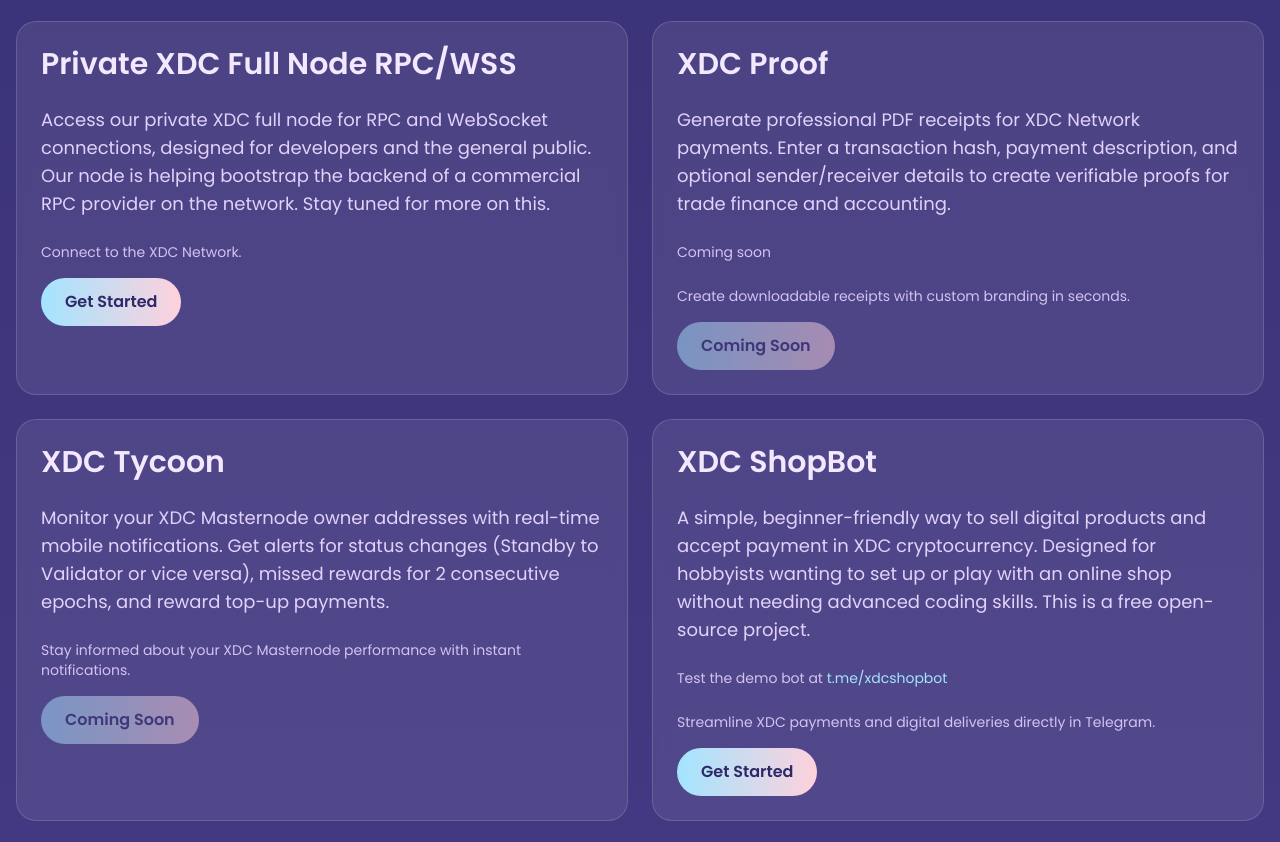
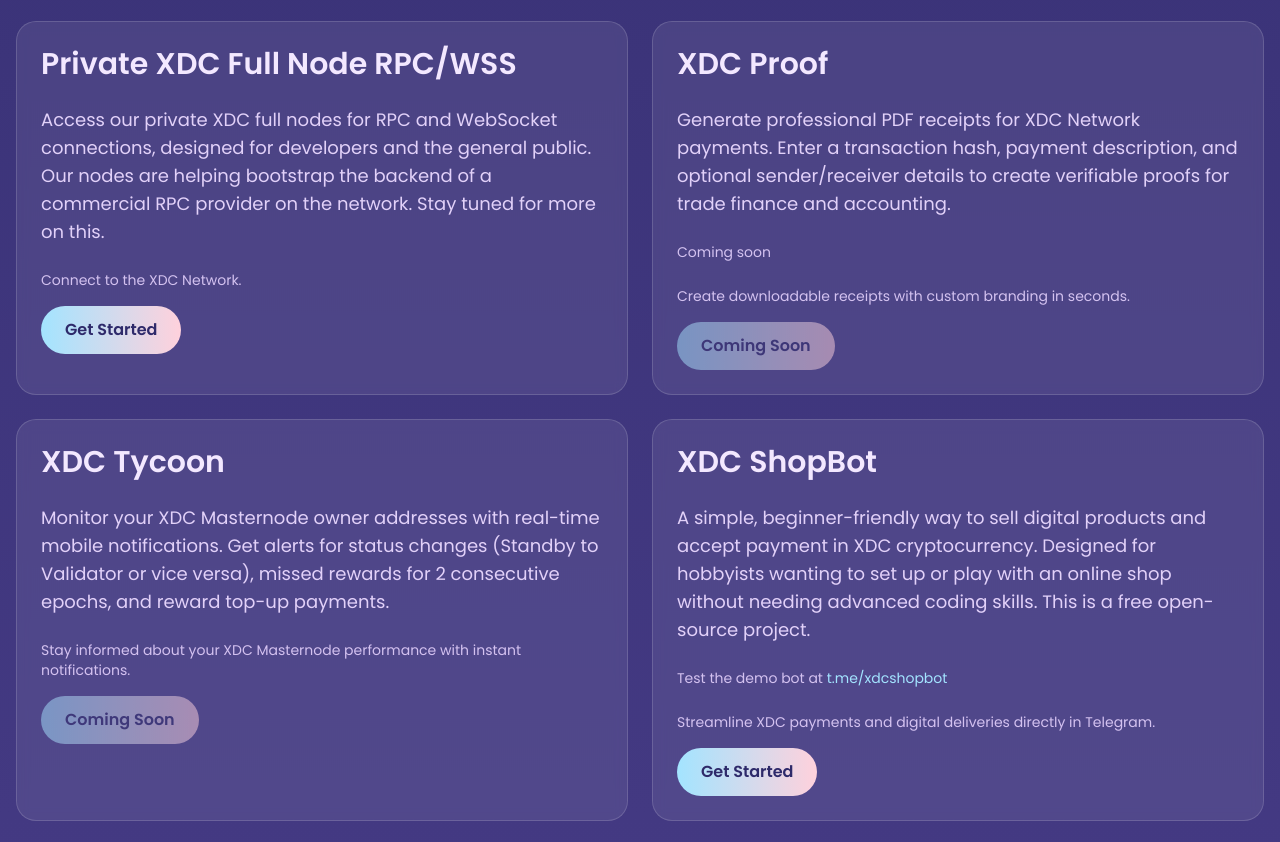
Before and after one commit to s4njk4n/XDCOutpost, a plain HTML site: page index.html in a window 1280 px wide. Shown: the part 1437-2279 px from the top of the page. Drawn offline with nearby package versions, Linux system fonts and the light colour scheme.

Commit message:
Update index.html

```diff
--- a/index.html
+++ b/index.html
@@ -347,7 +347,7 @@
         </div>
         <div class="card hover-effect">
           <h3 class="text-3xl font-semibold text-[#F3E8FF] mb-6 max-sm:text-xl">Private XDC Full Node RPC/WSS</h3>
-          <p class="text-[#E2D1F9] mb-6 text-lg max-sm:text-sm">Access our private XDC full node for RPC and WebSocket connections, designed for developers and the general public. Our node is helping bootstrap the backend of a commercial RPC provider on the network. Stay tuned for more on this.</p>
+          <p class="text-[#E2D1F9] mb-6 text-lg max-sm:text-sm">Access our private XDC full nodes for RPC and WebSocket connections, designed for developers and the general public. Our nodes are helping bootstrap the backend of a commercial RPC provider on the network. Stay tuned for more on this.</p>
           <div class="features mb-6"></div>
           <p class="text-sm text-[#D4C2F0] mb-4 max-sm:text-xs">Connect to the XDC Network.</p>
           <a href="https://chainlist.org/chain/50" target="_blank" class="inline-block bg-gradient-to-r from-[#A3E4FF] to-[#FFD1DC] text-[#2E2A6A] font-semibold py-3 px-6 rounded-full hover-effect max-sm:py-2 max-sm:px-4 max-sm:text-xs">Get Started</a>
```
